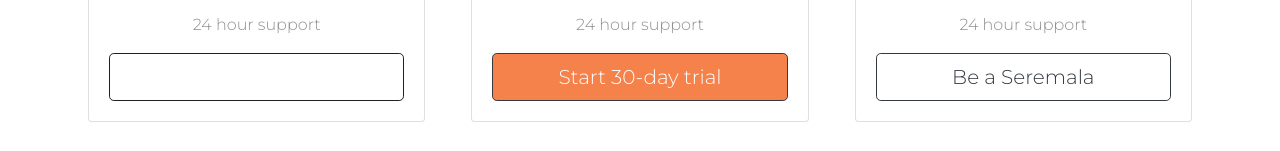
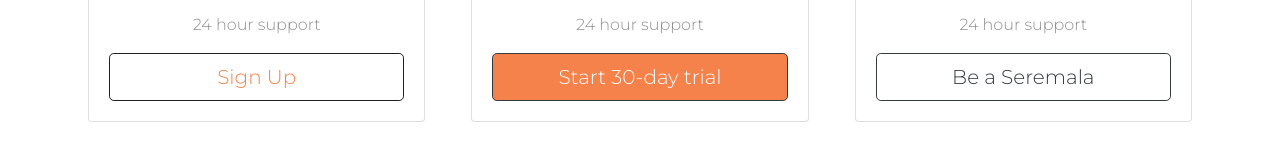
Before and after one commit to Kuria-byte/Seremala, a plain HTML site: page index.html in a window 1280 px wide. In both pictures the pointer is over the button "Sign Up". Shown: the part 2472-2623 px from the top of the page. Drawn offline with nearby package versions, Linux system fonts and the light colour scheme.

Commit message:
Update styles.css

```diff
--- a/css/styles.css
+++ b/css/styles.css
@@ -148,6 +148,8 @@ p {
 
 .orange-button:hover {
     background-color: #Fff;
+    color:#F5824A;
+
 }
 
 .pricing-column {
```
